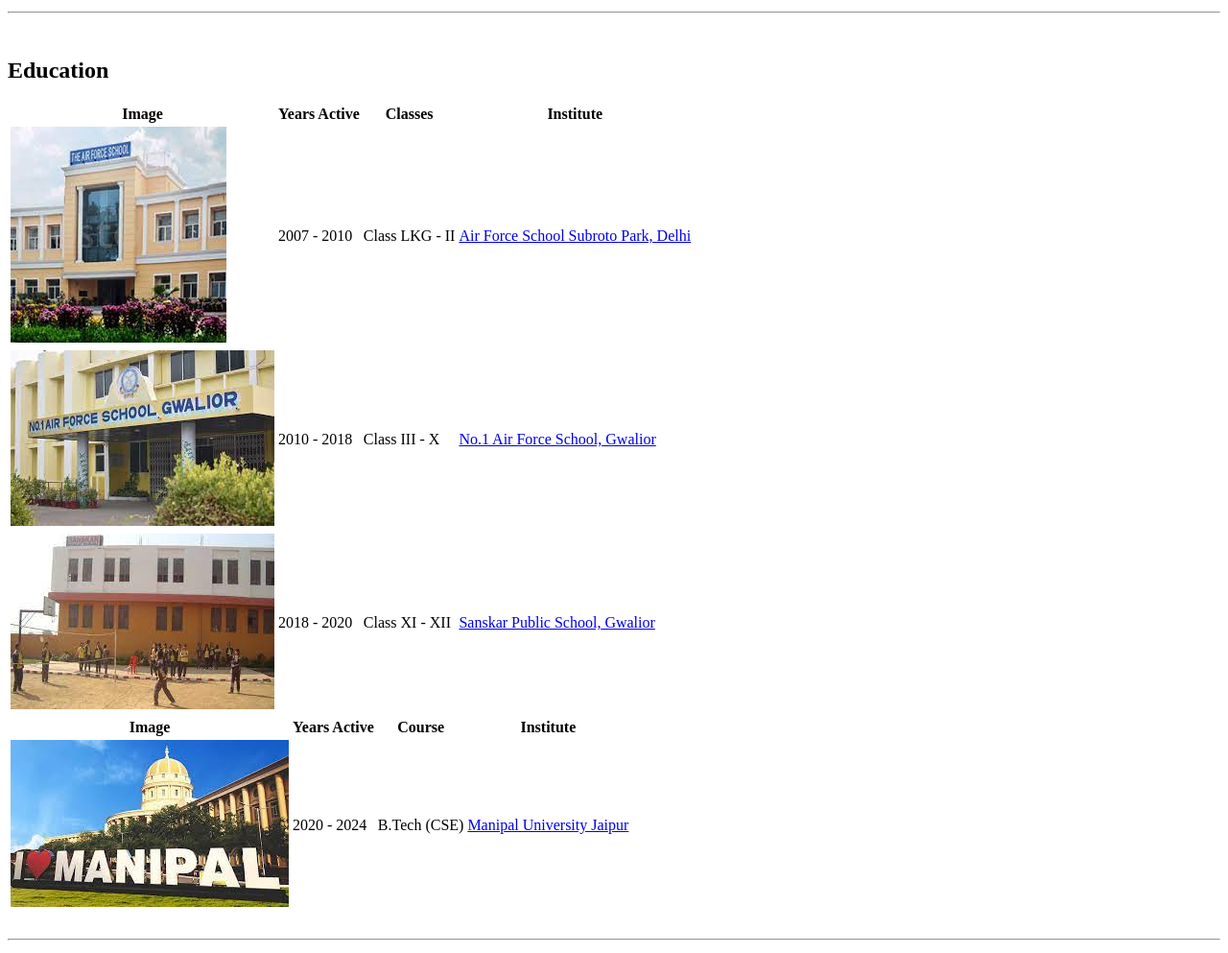
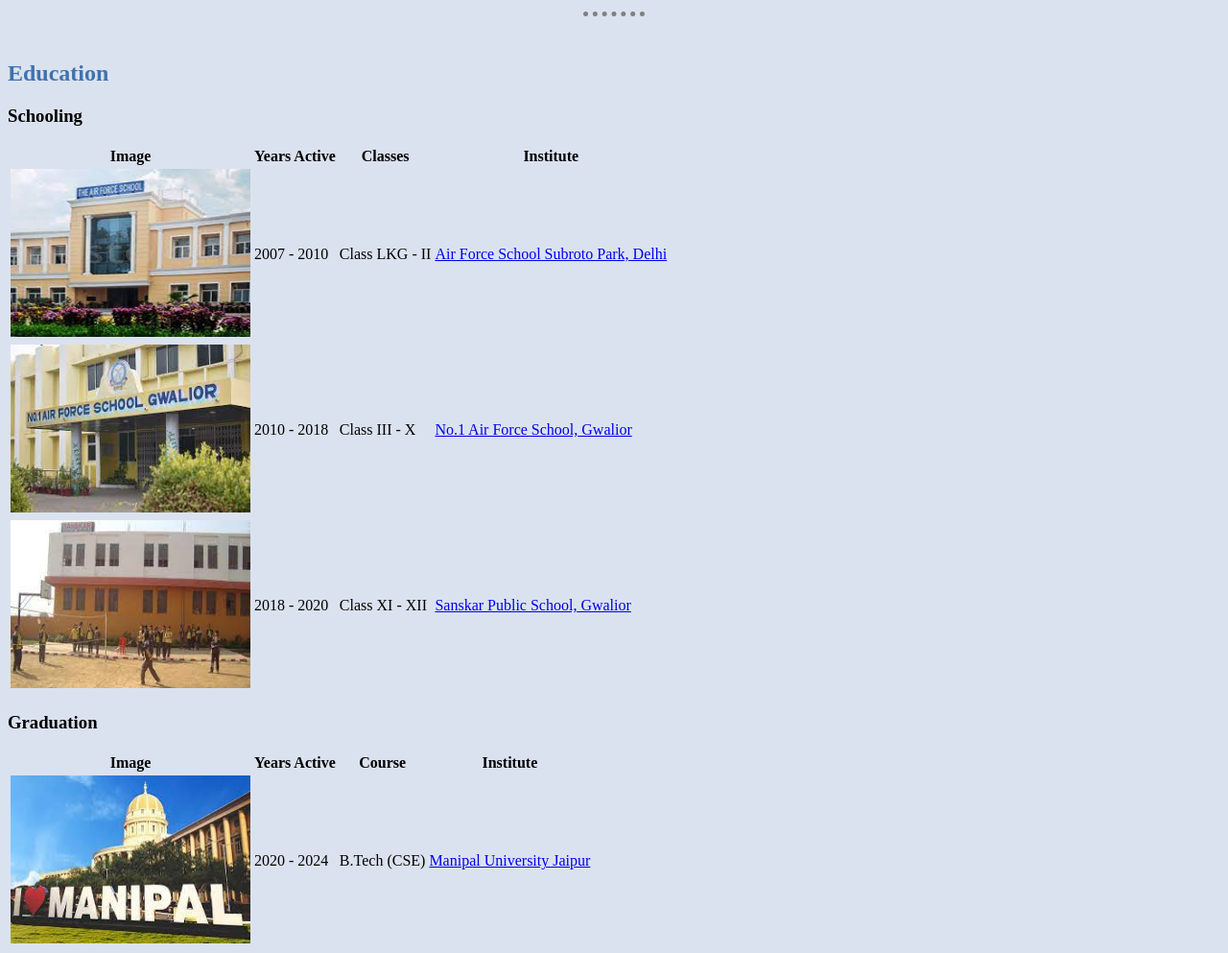
Before and after one commit to realarmaansidhu/cv, a plain HTML site: page index.html in a window 1280 px wide. Shown: the part 300-1293 px from the top of the page at 96% size. Drawn offline with Linux system fonts and the light colour scheme.

Commit message:
First Update - Added some introductory CSS.

```diff
--- /dev/null
+++ b/css/styles.css
@@ -0,0 +1,24 @@
+body{
+    background-color: #DBE2EF;
+}
+
+hr{
+    border-color: grey;
+    border-style: none;
+    border-top-style: dotted;
+    border-width: 5px;
+    width: 5%;
+}
+
+h1 {
+    color: #112D4E;
+}
+
+h2 {
+    color: #3F72AF;
+}
+
+.ins {
+    height: 175px;
+    width: 250px;
+}
--- a/index.html
+++ b/index.html
@@ -6,6 +6,7 @@
     <meta http-equiv="X-UA-Compatible" content="IE=edge">
     <meta name="viewport" content="width=device-width, initial-scale=1.0">
     <title>Armaan Sidhu's Homepage</title>
+    <link rel="stylesheet" href="css/styles.css">
 </head>
 
 <body>
@@ -37,6 +38,7 @@
 
 
     <h2>Education</h2>
+    <h3>Schooling</h3>
     <table>
         <thead>
             <th>Image</th>
@@ -46,13 +48,13 @@
         </thead>
         <tbody>
             <tr>
-                <td><img src="images/afs-sp.jfif" alt="School Image"></td>
+                <td><img src="images/afs-sp.jfif" class="ins" alt="School Image"></td>
                 <td>2007 - 2010</td>
                 <td>Class LKG - II</td>
                 <td><a href="https://www.tafssp.com/" target="_blank">Air Force School Subroto Park, Delhi</a></td>
             </tr>
             <tr>
-                <td><img src="images/afs-g.jfif" alt="School Image"></td>
+                <td><img src="images/afs-g.jfif" class="ins" alt="School Image"></td>
                 <td>2010 - 2018</td>
                 <td>Class III - X</td>
                 <td>
@@ -60,13 +62,14 @@
                 </td>
             </tr>
             <tr>
-                <td><img src="images/sps.jfif" alt="School Image"></td>
+                <td><img src="images/sps.jfif" class="ins" alt="School Image"></td>
                 <td>2018 - 2020</td>
                 <td>Class XI - XII</td>
                 <td><a href="http://www.sanskarpublicschool.in/" target="_blank">Sanskar Public School, Gwalior</a></td>
             </tr>
         </tbody>
     </table>
+    <h3>Graduation</h3>
     <table>
         <thead>
             <th>Image</th>
@@ -76,7 +79,7 @@
         </thead>
         <tbody>
             <tr>
-                <td><img src="images/muj.jfif" alt="College Image"></td>
+                <td><img src="images/muj.jfif" class="ins" alt="College Image"></td>
                 <td>2020 - 2024</td>
                 <td>B.Tech (CSE)</td>
                 <td><a href="https://jaipur.manipal.edu/" target="_blank">Manipal University Jaipur</a></td>
@@ -263,8 +266,8 @@
     <hr>
     <br>
 
-    <h3>Get in Touch</h3>
-    <h4>Contact Form</h4>
+    <h2>Get in Touch</h2>
+    <h3>Contact Form</h3>
     <form action="mailto:roastflix@gmail.com" method="post" enctype="text/plain">
         <label for="">Your Name :</label>
         <input type="text" name-="yourName">
@@ -279,7 +282,7 @@
         <input type="submit">
     </form>
 
-    <h4>Professional Handles</h4>
+    <h3>Professional Handles</h3>
     <a href="https://www.linkedin.com/in/roastflix/">
         <h4>LinkedIN</h4>
     </a>
```
